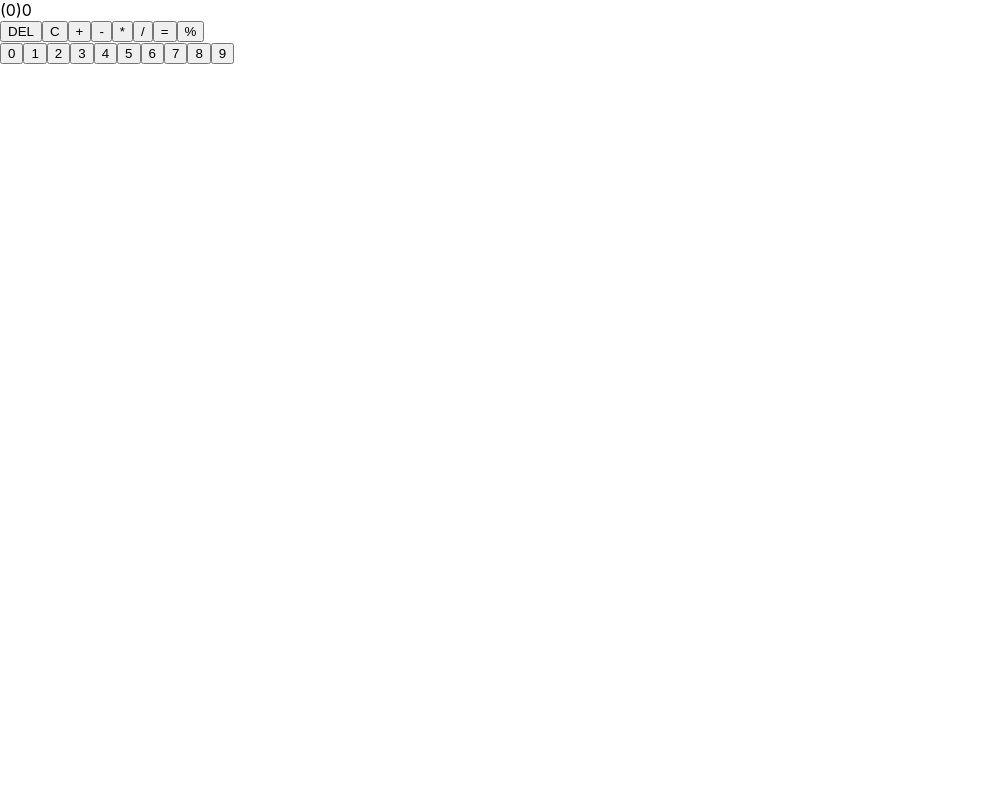
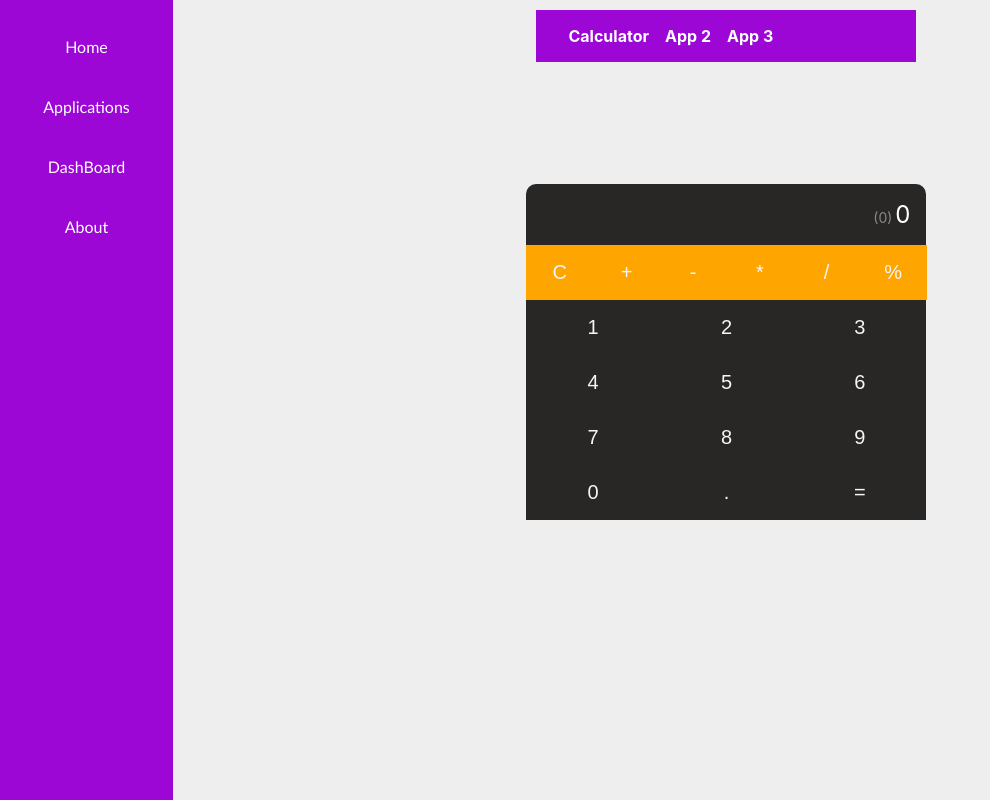
Before and after one commit to JeevaBabuM/ReactJS, a React (Create React App) app: page /applications/calculator in a window 1280 px wide. Shown: the whole page, without its empty margins (0-990 px from the left). Built offline with nearby package versions, Linux system fonts and the light colour scheme.

Commit message:
Calculator CSS

```diff
--- a/src/App.css
+++ b/src/App.css
@@ -2,7 +2,7 @@
   width: 100vw;
   height: 100vh;
   display: flex;
-  flex-direction: row;
+  background-color: #eee;
 }
 
 .main-content{
@@ -10,10 +10,7 @@
   height: 100%;
   color: darkcyan;
   display: flex;
-  flex-direction: row;
   justify-content: center;
-  /* align-items: center; */
-  /* align-content: center; */
 }
 
 .SideNav{
@@ -27,7 +24,6 @@
   padding: 0;
   width: 100%;
 }
-
 
 .SideNavList{
   width: 100%;
@@ -51,9 +47,10 @@
 
 nav{
   margin: 10px;
+  width:auto;
   background-color: rgb(156, 7, 214);
   padding: 16px 32px;
-  height: 20px;
+  /* height: 20px; */
   display: flex;
 }
 
@@ -63,3 +60,57 @@ nav a{
   font-weight: bold;
   text-decoration: none;
 }
+
+.calc {
+  width: 50vh;
+  min-height: 70vh;
+  display: flex;
+  justify-content: center;
+  align-items:center;
+}
+
+.result{
+  padding: 16px;
+  background-color: rgb(41, 38, 38);
+  text-align: right;
+  color: white;
+  font-size: 24px;
+  border-radius: 10px 10px 0px 0px;
+}
+
+.result span{
+  font-size: 14px;
+  padding: 3px;
+  color: #888;
+}
+
+button{
+  color: whitesmoke;
+  border: none;
+  font-size: 20px;
+  cursor: pointer;
+  padding: 16px;
+}
+
+button:hover{
+  opacity: 0.9;
+}
+.operators{
+  display: flex;
+}
+.operators button{
+  flex: 1 1 ;
+  background-color: orange;
+}
+
+.digits{
+  display: flex;
+  flex-wrap: wrap;
+  border-radius: 10px;
+}
+
+.digits button{
+  background-color: rgb(41, 38, 38);
+  flex: 1 1 33.333% ;
+  max-width: 33.333%;
+}
--- a/src/App.js
+++ b/src/App.js
@@ -11,16 +11,17 @@ function App() {
   return (
     <>
       <div className="App">
-        <Calculator />
-        {/* <SideNav/>
+        <SideNav/>
         <div className='main-content'>
           <Routes>
-            <Route path='/Home' element={ <Home /> }/>
-            <Route path='/Applications' element={ <Applications /> }/>
-            <Route path='/About' element={ <About /> }/>
-            <Route path='/Dashboard' element={ <Dashboard /> }/>
+            <Route path='home' element={ <Home /> }/>
+            <Route path='applications' element={ <Applications /> }>
+              <Route path='calculator' element={ <Calculator /> }/>
+            </Route>
+            <Route path='about' element={ <About /> }/>
+            <Route path='dashboard' element={ <Dashboard /> }/>
           </Routes>
-        </div> */}
+        </div>
       </div>
     </>
   );
--- a/src/components/Applications.js
+++ b/src/components/Applications.js
@@ -1,14 +1,20 @@
 import React from "react";
-import { Link } from "react-router-dom";
-import Calculator from "./Applications/Calculator";
+import { Link, Outlet } from "react-router-dom";
 
 function Applications() {
     return (
-        <nav>
-            <Link> Calculator </Link>
-            <Link> BMI Calculator </Link>
-            <Link> To do List </Link>
-        </nav>
+        <>
+            <div>
+                <nav>
+                    <Link to='calculator'> Calculator </Link>
+                    <Link> App 2 </Link>
+                    <Link> App 3 </Link>
+                </nav>
+                <div>
+                    <Outlet />
+                </div>
+            </div>
+        </>
     )
 }
 
--- a/src/components/Applications/Calculator.js
+++ b/src/components/Applications/Calculator.js
@@ -3,7 +3,7 @@ import React from "react";
 function Calculator() {
     const CreateDigits = () => {
         const digits = []
-        for (let i =0;i<10;i++) {
+        for (let i =1;i<10;i++) {
             digits.push(
                 <button key={i}> {i} </button>)
         }
@@ -11,23 +11,25 @@ function Calculator() {
     }
     return (
         <div className="calc">
+            <div>
                 <div className="result">
-                <span>(0)</span>
-                <span>0</span>
+                    <span>(0)</span>0
                 </div>
                 <div className="operators">
-                <button> DEL </button>
                     <button> C </button>
                     <button> + </button>
                     <button> - </button>
                     <button> * </button>
                     <button> / </button>
-                <button> = </button>
                     <button> % </button>
                 </div>
 
                 <div className="digits">
                     {CreateDigits()}
+                    <button> 0 </button>
+                    <button> . </button>
+                    <button> = </button>
+                </div>
             </div>
         </div>
     )
```
Lines whose indentation alone changed are shown as unchanged.
